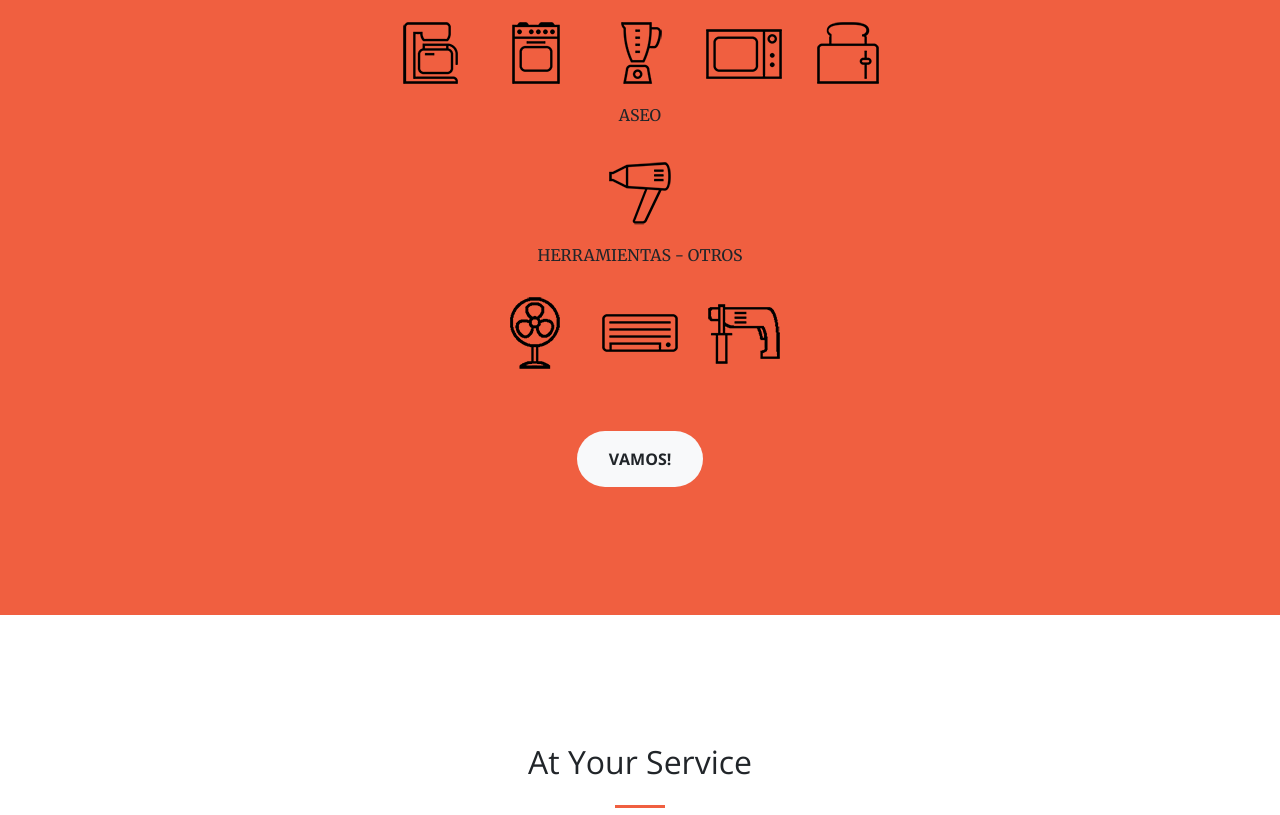
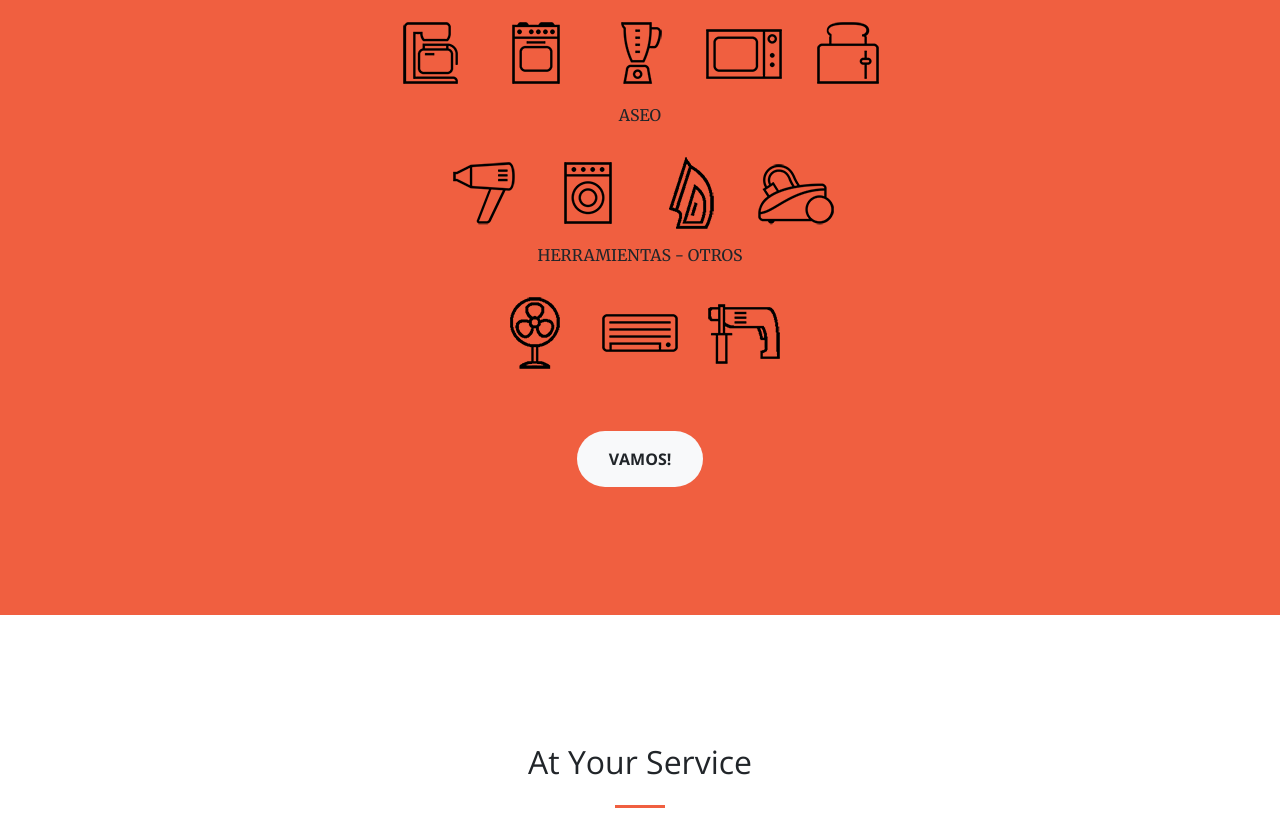
Before and after one commit to JorgeAMS/SolarSon, a plain HTML site: page index.html in a window 1280 px wide. Shown: the part 1105-1920 px from the top of the page. Drawn offline with nearby package versions, Linux system fonts and the light colour scheme; files that its build step writes are made by us from their sources; files whose address does not match are found by name.

Commit message:
devices added
need to look for more

```diff
--- a/index.html
+++ b/index.html
@@ -105,6 +105,9 @@
             </div>
             <div class="info">
               <a href="#"><img src="img/Devices/secador-cabello1.png" class="device-item"></a>
+              <a href="#"><img src="img/Devices/lavadora1.png" class="device-item"></a>
+              <a href="#"><img src="img/Devices/plancha1.png" class="device-item"></a>
+              <a href="#"><img src="img/Devices/aspiradora1.png" class="device-item"></a>
 
             </div>
           </div>
```
Also changed, not shown: img/Devices/aire.png (deleted), img/Devices/cafetera.png (deleted), img/Devices/computador.png (deleted), img/Devices/horno.png (deleted), img/Devices/licuadora.png (deleted), img/Devices/microndas.png (deleted), img/Devices/portatil.png (deleted), img/Devices/secador-cabello.png (deleted), img/Devices/tostadora.png (deleted), img/Devices/ventilador.png (deleted), img/Devices/videojuegos.png (deleted).
